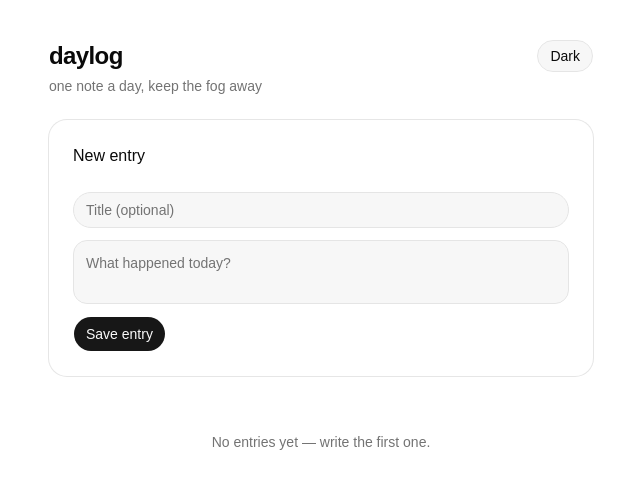
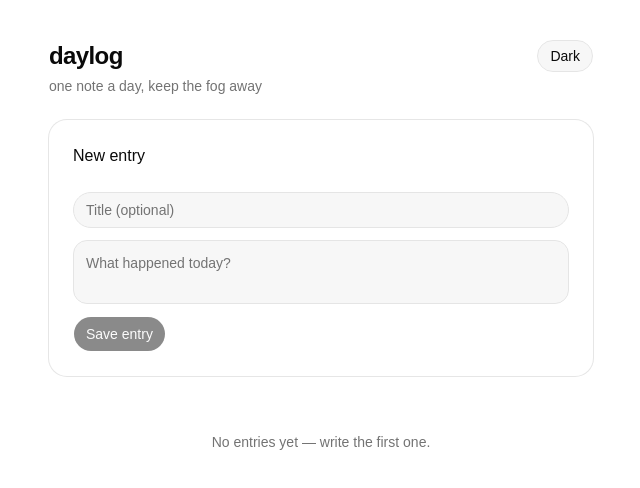
Before and after one commit to uirobinmilligan/daylog, a React (Vite) app: page / in a window 1280 px wide. Shown: the top 488 px of the page, without its empty margins (319-959 px from the left). Built offline with nearby package versions, Linux system fonts and the light colour scheme.

Commit message:
fix: disable save until an entry has content

```diff
--- a/src/App.tsx
+++ b/src/App.tsx
@@ -53,7 +53,11 @@ export default function App() {
             placeholder="What happened today?"
             rows={3}
           />
-          <Button onClick={addEntry} className="w-full sm:w-auto">
+          <Button
+            onClick={addEntry}
+            disabled={!title.trim() && !body.trim()}
+            className="w-full sm:w-auto"
+          >
             Save entry
           </Button>
         </CardContent>
```
